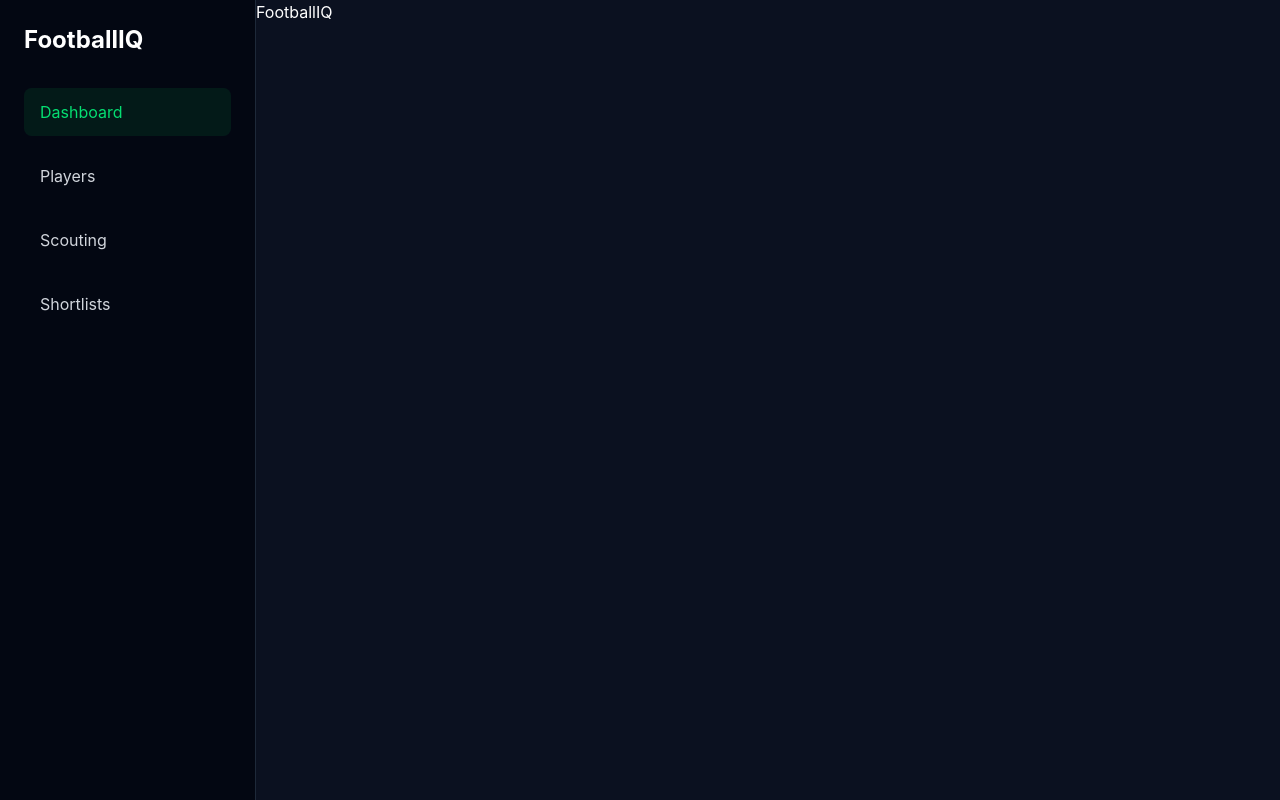
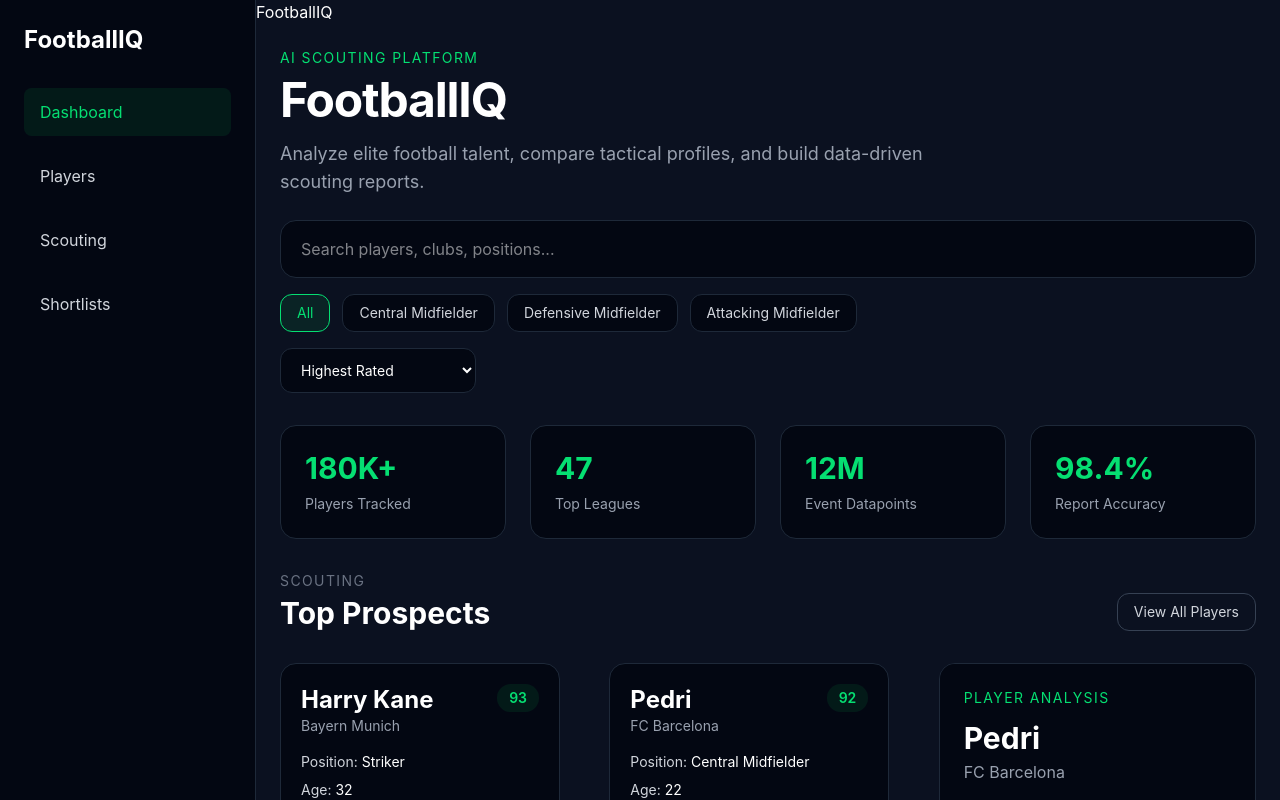
Before and after one commit to aadibhat-05/footballiq, a React (Vite) app in the folder frontend/: page /players in a window 1280 px wide. Shown: the top 800 px of the page. Built offline with nearby package versions, Linux system fonts and the light colour scheme.

Commit message:
Seperated player database from dashboard

```diff
--- a/frontend/src/App.tsx
+++ b/frontend/src/App.tsx
@@ -4,6 +4,7 @@
 import PlayerPage from './pages/PlayerPage'
 import ScoutingPage from './pages/ScoutingPage'
 import ShortlistsPage from './pages/ShortlistsPage'
+import PlayersPage from './pages/Playerspage.tsx'
 
 function App() {
   return (
@@ -29,6 +30,11 @@
           element={<ShortlistsPage />}
         />
 
+        <Route
+        path="/players"
+        element={<PlayersPage />}
+        />
+
       </Routes>
     </AppLayout>
   )
--- a/frontend/src/components/layout/AppSidebar.tsx
+++ b/frontend/src/components/layout/AppSidebar.tsx
@@ -14,9 +14,12 @@
         >
           Dashboard
         </Link>
-        <button className="rounded-lg px-4 py-3 text-left transition hover:bg-gray-800">
+        <Link
+        to="/players"
+        className="rounded-lg px-4 py-3 text-left transition hover:bg-gray-800"
+        >
           Players
-        </button>
+        </Link>
         <Link
           to="/scouting"
           className="rounded-lg px-4 py-3 text-left transition hover:bg-gray-800"
--- /dev/null
+++ b/frontend/src/pages/PlayersPage.tsx
@@ -0,0 +1,266 @@
+import { useState } from 'react'
+
+import PlayerAnalysisPanel from '../components/dashboard/PlayerAnalysisPanel'
+import StatsCard from '../components/dashboard/StatsCard'
+import PlayerCard from '../components/player/playercard'
+
+import { players } from '../data/players'
+
+function PlayersPage() {
+  const [selectedPlayerId, setSelectedPlayerId] =
+    useState<number | null>(null)
+
+  const [comparePlayerId, setComparePlayerId] =
+    useState<number | null>(null)
+
+  const [searchQuery, setSearchQuery] =
+    useState('')
+
+  const [selectedPosition, setSelectedPosition] =
+    useState('All')
+
+  const [sortOption, setSortOption] =
+    useState('Highest Rated')
+
+  const selectedPlayer =
+    players.find(
+      (player) => player.id === selectedPlayerId
+    ) || players[0]
+
+  const positions = [
+    'All',
+    'Central Midfielder',
+    'Defensive Midfielder',
+    'Attacking Midfielder',
+  ]
+
+  const sortOptions = [
+    'Highest Rated',
+    'Youngest',
+    'Highest Market Value',
+    'Alphabetical'
+  ]
+
+  const filteredPlayers = players.filter(
+    (player) => {
+      const matchesSearch =
+        player.name
+          .toLowerCase()
+          .includes(
+            searchQuery.toLowerCase()
+          ) ||
+        player.club
+          .toLowerCase()
+          .includes(
+            searchQuery.toLowerCase()
+          ) ||
+        player.position
+          .toLowerCase()
+          .includes(
+            searchQuery.toLowerCase()
+          )
+
+      const matchesPosition =
+        selectedPosition === 'All' ||
+        player.position ===
+          selectedPosition
+
+      return (
+        matchesSearch &&
+        matchesPosition
+      )
+    }
+  )
+  .sort((a, b) => {
+    switch(sortOption){
+      case 'Highest Rated':
+        return b.rating - a.rating
+
+      case 'Youngest':
+        return a.age - b.age
+
+      case 'Highest Market Value':
+        return (
+          parseInt(
+            b.marketValue.replace(
+              /\D/g,
+              ''
+            )
+          ) -
+          parseInt(
+            a.marketValue.replace(
+              /\D/g,
+              ''
+            )
+          )
+        )
+      case 'Alphabetical':
+        return a.name.localeCompare(
+          b.name
+        )
+      default:
+        return 0
+    }
+  })
+
+  return (
+    <div className="space-y-8">
+      {/* HERO */}
+      <div>
+        <p className="mb-2 text-sm uppercase tracking-widest text-green-400">
+          AI Scouting Platform
+        </p>
+
+        <h1 className="text-5xl font-bold tracking-tight text-white">
+          FootballIQ
+        </h1>
+
+        <p className="mt-4 max-w-2xl text-lg text-gray-400">
+          Analyze elite football talent,
+          compare tactical profiles,
+          and build data-driven scouting reports.
+        </p>
+
+        {/* SEARCH */}
+        <div className="mt-6">
+          <input
+            type="text"
+            placeholder="Search players, clubs, positions..."
+            value={searchQuery}
+            onChange={(e) =>
+              setSearchQuery(e.target.value)
+            }
+            className="w-full rounded-2xl border border-gray-800 bg-gray-950 px-5 py-4 text-white outline-none transition focus:border-green-400"
+          />
+        </div>
+
+        {/* POSITION FILTERS */}
+        <div className="mt-4 flex flex-wrap gap-3">
+          {positions.map((position) => (
+            <button
+              key={position}
+              onClick={() =>
+                setSelectedPosition(position)
+              }
+              className={`
+                rounded-xl
+                border
+                px-4
+                py-2
+                text-sm
+                transition
+                ${
+                  selectedPosition ===
+                  position
+                    ? 'border-green-400 bg-green-500/10 text-green-400'
+                    : 'border-gray-800 bg-gray-950 text-gray-300 hover:border-gray-700'
+                }
+              `}
+            >
+              {position}
+            </button>
+          ))}
+        </div>
+        <div className="mt-4">
+          <select
+            value={sortOption}
+            onChange={(e) =>
+              setSortOption(e.target.value)
+            }
+            className="rounded-xl border border-gray-800 bg-gray-950 px-4 py-3 text-sm text-white outline-none transition focus:border-green-400"
+          >
+            {sortOptions.map((option) => (
+              <option
+                key={option}
+                value={option}
+              >
+                {option}
+              </option>
+            ))}
+          </select>
+        </div>
+      </div>
+
+      {/* STATS */}
+      <div className="grid grid-cols-1 gap-6 md:grid-cols-2 xl:grid-cols-4">
+        <StatsCard
+          value="180K+"
+          label="Players Tracked"
+        />
+
+        <StatsCard
+          value="47"
+          label="Top Leagues"
+        />
+
+        <StatsCard
+          value="12M"
+          label="Event Datapoints"
+        />
+
+        <StatsCard
+          value="98.4%"
+          label="Report Accuracy"
+        />
+      </div>
+
+      {/* SECTION HEADER */}
+      <div className="flex items-end justify-between">
+        <div>
+          <p className="text-sm uppercase tracking-widest text-gray-500">
+            Scouting
+          </p>
+
+          <h2 className="mt-1 text-3xl font-bold text-white">
+            Top Prospects
+          </h2>
+        </div>
+
+        <button className="rounded-xl border border-gray-700 px-4 py-2 text-sm text-gray-300 transition hover:border-green-400 hover:text-green-400">
+          View All Players
+        </button>
+      </div>
+
+      {/* MAIN GRID */}
+      <div className="grid gap-6 xl:grid-cols-[2fr_1fr]">
+        {/* PLAYER CARDS */}
+        <div className="grid grid-cols-1 gap-6 md:grid-cols-2">
+          {filteredPlayers.map((player) => (
+            <PlayerCard
+              key={player.id}
+              player={player}
+              isSelected={
+                selectedPlayerId === player.id
+              }
+              onSelect={() =>
+                setSelectedPlayerId(player.id)
+              }
+            />
+          ))}
+
+          {/* EMPTY STATE */}
+          {filteredPlayers.length === 0 && (
+            <div className="rounded-2xl border border-gray-800 bg-gray-950 p-10 text-center">
+              <p className="text-lg font-medium text-white">
+                No players found
+              </p>
+
+              <p className="mt-2 text-sm text-gray-400">
+                Try adjusting your search query
+              </p>
+            </div>
+          )}
+        </div>
+
+        {/* ANALYSIS PANEL */}
+        <PlayerAnalysisPanel
+          selectedPlayer={selectedPlayer}
+          comparePlayerId={comparePlayerId}
+          setComparePlayerId={setComparePlayerId}
+        />
+      </div>
+    </div>
+  )
+}
+
+export default PlayersPage
```
